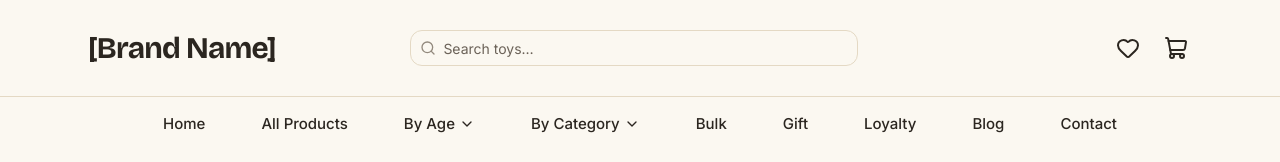
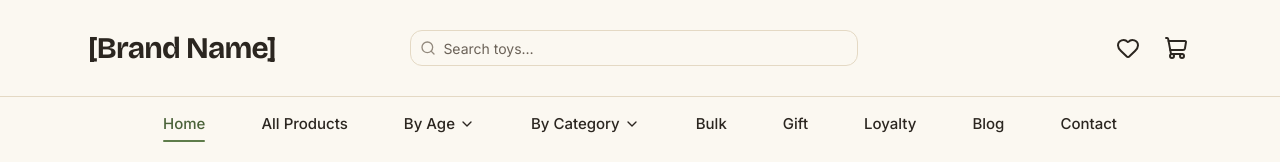
Before and after one commit to nabid-ahamed/montessori-toy-store, a Next.js app: page / in a window 1280 px wide. Shown: the top 162 px of the page. Built offline with nearby package versions, Linux system fonts and the light colour scheme.

Commit message:
feat(header): implement active state tracking for navigation items and dropdowns

```diff
--- a/src/components/layout/header.tsx
+++ b/src/components/layout/header.tsx
@@ -2,6 +2,7 @@
 
 import { useEffect, useState } from "react";
 import Link from "next/link";
+import { usePathname } from "next/navigation";
 import {
   Menu,
   Search,
@@ -41,6 +42,48 @@ import { cn } from "@/lib/utils";
 const drawerItemClass =
   "px-2 py-2.5 text-sm font-medium text-ink transition-colors hover:text-neem-deep hover:no-underline";
 
+/** Is `href` the current page? Exact for "/", prefix-match for sections. */
+function isActivePath(pathname: string, href: string): boolean {
+  if (href === "/") return pathname === "/";
+  return pathname === href || pathname.startsWith(`${href}/`);
+}
+
+// Premium desktop nav item: color shifts to neem on hover/active and an
+// accent underline grows from the centre. Shared by links and dropdowns so the
+// whole row animates identically. Layout/typography are unchanged.
+const navItemBase =
+  "group/navitem relative inline-flex items-center text-[15px] font-medium outline-none transition-colors duration-200 " +
+  "after:pointer-events-none after:absolute after:-bottom-1.5 after:left-0 after:h-0.5 after:w-full after:origin-center after:scale-x-0 after:rounded-full after:bg-neem after:transition-transform after:duration-300 after:ease-out " +
+  "hover:text-neem-deep hover:after:scale-x-100 focus-visible:text-neem-deep focus-visible:after:scale-x-100";
+
+/**
+ * Desktop top-level nav link. The active state is derived from the current
+ * route, so it always reflects the page you're on — navigating anywhere
+ * (including Home via the logo) updates it and it's never stuck on a past item.
+ */
+function NavItem({
+  href,
+  label,
+  active,
+}: {
+  href: string;
+  label: string;
+  active: boolean;
+}) {
+  return (
+    <Link
+      href={href}
+      aria-current={active ? "page" : undefined}
+      className={cn(
+        navItemBase,
+        active ? "text-neem-deep after:scale-x-100" : "text-ink",
+      )}
+    >
+      {label}
+    </Link>
+  );
+}
+
 function SearchBox({ className }: { className?: string }) {
   return (
     <form action="/search" className={className} role="search">
@@ -57,19 +100,48 @@ function SearchBox({ className }: { className?: string }) {
   );
 }
 
-function NavDropdown({ label, links }: { label: string; links: NavLink[] }) {
+function NavDropdown({
+  label,
+  links,
+  pathname,
+}: {
+  label: string;
+  links: NavLink[];
+  pathname: string;
+}) {
+  // A dropdown reads as active when the current route is one of its children.
+  const active = links.some((l) => isActivePath(pathname, l.href));
   return (
     <DropdownMenu>
-      <DropdownMenuTrigger className="group/nav inline-flex items-center gap-1 text-[15px] font-medium text-ink outline-none transition-colors duration-200 hover:text-neem-deep data-[state=open]:text-neem-deep">
+      <DropdownMenuTrigger
+        className={cn(
+          navItemBase,
+          "gap-1 data-[state=open]:text-neem-deep data-[state=open]:after:scale-x-100",
+          active ? "text-neem-deep after:scale-x-100" : "text-ink",
+        )}
+        aria-current={active ? "page" : undefined}
+      >
         {label}
-        <ChevronDown className="size-4 transition-transform duration-200 group-data-[state=open]/nav:rotate-180" />
+        <ChevronDown className="size-4 transition-transform duration-200 group-data-[state=open]/navitem:rotate-180" />
       </DropdownMenuTrigger>
       <DropdownMenuContent align="start" className="min-w-44">
-        {links.map((l) => (
-          <DropdownMenuItem key={l.href} asChild>
-            <Link href={l.href}>{l.labelBn}</Link>
-          </DropdownMenuItem>
-        ))}
+        {links.map((l) => {
+          const itemActive = isActivePath(pathname, l.href);
+          return (
+            <DropdownMenuItem key={l.href} asChild>
+              <Link
+                href={l.href}
+                aria-current={itemActive ? "page" : undefined}
+                className={cn(
+                  "cursor-pointer transition-colors",
+                  itemActive && "font-medium text-neem-deep",
+                )}
+              >
+                {l.labelBn}
+              </Link>
+            </DropdownMenuItem>
+          );
+        })}
       </DropdownMenuContent>
     </DropdownMenu>
   );
@@ -114,6 +186,9 @@ export function Header() {
   // height change can never cross both thresholds -> no oscillation, just one
   // smooth condense.
   const [collapsed, setCollapsed] = useState(false);
+  // Active nav item is derived from the current route, so it always tracks the
+  // page you're on (logo → Home included) and is never stuck on a past item.
+  const pathname = usePathname();
   const close = () => setOpen(false);
 
   useEffect(() => {
@@ -280,28 +355,29 @@ export function Header() {
             collapsed ? "py-2" : "py-4",
           )}
         >
-          <Link
+          <NavItem
             href="/"
-            className="text-[15px] font-medium text-ink transition-colors duration-200 hover:text-neem-deep"
-          >
-            Home
-          </Link>
-          <Link
+            label="Home"
+            active={isActivePath(pathname, "/")}
+          />
+          <NavItem
             href="/collections/all"
-            className="text-[15px] font-medium text-ink transition-colors duration-200 hover:text-neem-deep"
-          >
-            All Products
-          </Link>
-          <NavDropdown label="By Age" links={ageNav} />
-          <NavDropdown label="By Category" links={categoryNav} />
+            label="All Products"
+            active={isActivePath(pathname, "/collections/all")}
+          />
+          <NavDropdown label="By Age" links={ageNav} pathname={pathname} />
+          <NavDropdown
+            label="By Category"
+            links={categoryNav}
+            pathname={pathname}
+          />
           {mainNav.slice(2).map((l) => (
-            <Link
+            <NavItem
               key={l.href}
               href={l.href}
-              className="text-[15px] font-medium text-ink transition-colors duration-200 hover:text-neem-deep"
-            >
-              {l.labelBn}
-            </Link>
+              label={l.labelBn}
+              active={isActivePath(pathname, l.href)}
+            />
           ))}
         </div>
       </nav>
```
